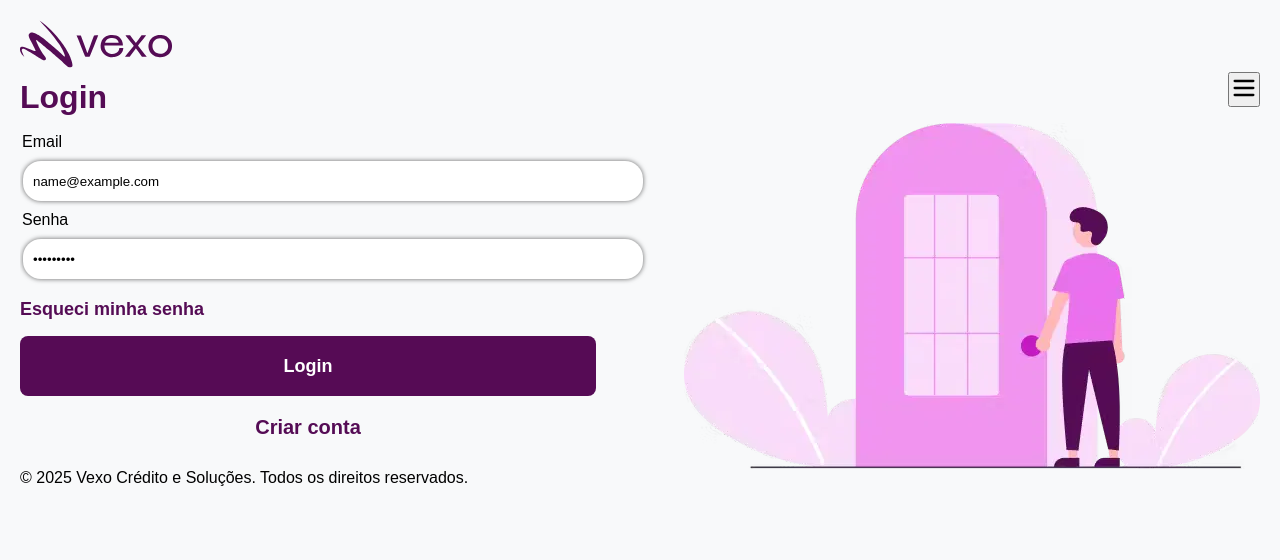
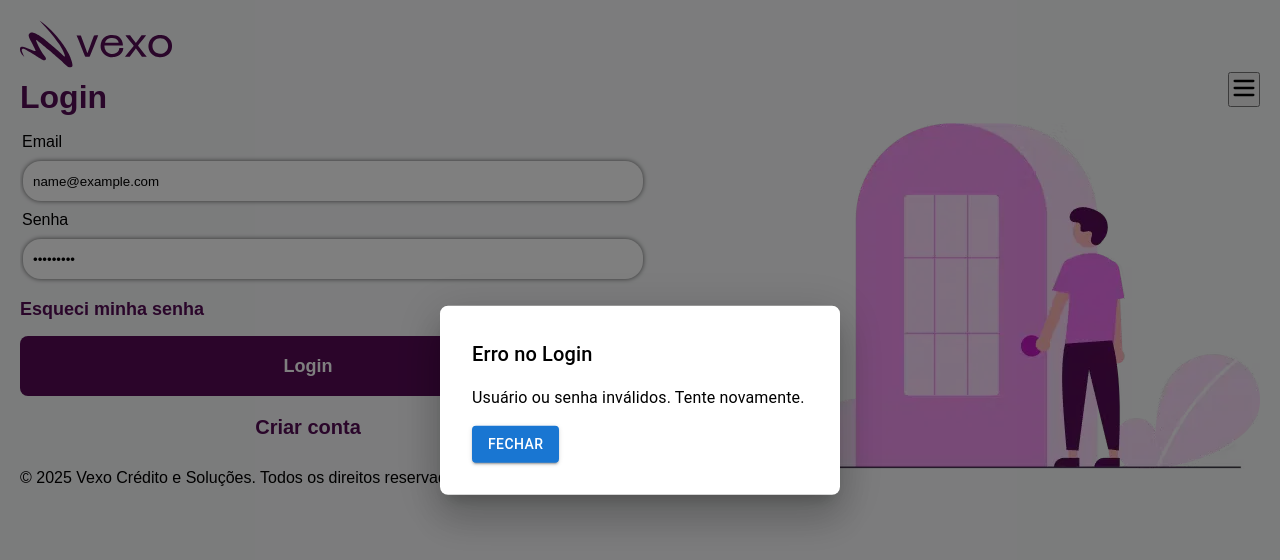
Before and after one commit to KevynVexo/atendimento-vexo-front, a Next.js app: page /login in a window 1280 px wide. Both pictures are taken after typing "name@example.com", "Sample123" into the empty fields and a click on the button "Login". Shown: the top 560 px of the page. Built offline with nearby package versions, Linux system fonts and the light colour scheme; no server answers.

Commit message:
Adicionando estrutura de modal simples para mostrar mensagens e durante mensagem de login incorreto

```diff
--- /dev/null
+++ b/app/components/modal/modal.message.tsx
@@ -0,0 +1,52 @@
+import * as React from "react";
+import Box from "@mui/material/Box";
+import Button from "@mui/material/Button";
+import Typography from "@mui/material/Typography";
+import Modal from "@mui/material/Modal";
+
+const style = {
+  position: "absolute",
+  top: "50%",
+  left: "50%",
+  transform: "translate(-50%, -50%)",
+  width: 400,
+  bgcolor: "background.paper",
+  borderRadius: "8px",
+  boxShadow: 24,
+  p: 4,
+  outline: "none", // Evita que a borda preta apareça ao redor do modal
+};
+
+interface BasicModalProps {
+  open: boolean;
+  onClose: () => void;
+  title: string;
+  message: string;
+}
+
+const BasicModal: React.FC<BasicModalProps> = ({ open, onClose, title, message }) => {
+  return (
+    <Modal
+      open={open}
+      onClose={onClose}
+      aria-labelledby="modal-title"
+      aria-describedby="modal-description"
+      disableAutoFocus
+      disableEnforceFocus
+    >
+      <Box sx={style}>
+        <Typography id="modal-title" variant="h6" component="h2">
+          {title}
+        </Typography>
+        <Typography id="modal-description" sx={{ mt: 2 }}>
+          {message}
+        </Typography>
+        <Button variant="contained" color="primary" onClick={onClose} sx={{ mt: 2 }}>
+          Fechar
+        </Button>
+      </Box>
+    </Modal>
+  );
+};
+
+export default BasicModal;
--- a/app/components/services/user.service.ts
+++ b/app/components/services/user.service.ts
@@ -8,13 +8,14 @@ class UserService {
 
       // Aqui, você pode tratar a resposta, como armazenar tokens ou redirecionar, etc.
       if (response.ok) {
-        alert("login feito com sucesso");
+        return {data:response.data,ok:response.ok};
       } else {
         console.error("Falha no login", response.data);
+        return {msg:"Erro: "+response.data,ok:response.ok};
       }
     } catch (error) {
       console.error("Erro no processo de login", error);
-      throw error;
+      return {msg:"Erro: "+error,ok:false};
     }
   }
 }
--- a/app/login/page.tsx
+++ b/app/login/page.tsx
@@ -5,15 +5,26 @@ import Footer from "../components/footer/Footer";
 import "../styles/login.css";
 import "../styles/global.css";
 import UserService from "../components/services/user.service";
+import BasicModal from "../components/modal/modal.message";
 
 const Login = () => {
-  // Estados para armazenar email e senha
   const [email, setEmail] = useState("");
   const [password, setPassword] = useState("");
+  const [openModal, setOpenModal] = useState(false);
+  const [modalTitle, setModalTitle] = useState("");
+  const [modalMessage, setModalMessage] = useState("");
 
-  // Função de login
+  const handleOpenModal = (title: string, message: string) => {
+    setModalTitle(title);
+    setModalMessage(message);
+    setOpenModal(true);
+  };
+
   async function authenticatorLogin() {
-    await UserService.login(email,password);
+    const res = await UserService.login(email, password);
+    if (!res.ok) {
+      handleOpenModal("Erro no Login", "Usuário ou senha inválidos. Tente novamente.");
+    }
   }
 
   return (
@@ -22,7 +33,6 @@ const Login = () => {
       <main className="flex-grow flex items-center justify-center">
         <div className="flex flex-wrap justify-between items-center max-w-4xl w-full p-8">
           <div className="flex-estrutura-divisao">
-            {/* Formulário de Login */}
             <div>
               <div className="bg-white p-8 rounded-lg shadow-md w-96 flex-form-login">
                 <form
@@ -39,7 +49,7 @@ const Login = () => {
                       type="email"
                       className="campo-formulario campo-login-senha"
                       value={email}
-                      onChange={(e) => setEmail(e.target.value)} // Atualiza o estado
+                      onChange={(e) => setEmail(e.target.value)}
                       required
                     />
                   </div>
@@ -51,7 +61,7 @@ const Login = () => {
                       type="password"
                       className="campo-formulario campo-login-senha"
                       value={password}
-                      onChange={(e) => setPassword(e.target.value)} // Atualiza o estado
+                      onChange={(e) => setPassword(e.target.value)}
                       required
                     />
                   </div>
@@ -62,10 +72,7 @@ const Login = () => {
                     >
                       Esqueci minha senha
                     </a>
-                    <button
-                      type="submit"
-                      className="botaoLogin"
-                    >
+                    <button type="submit" className="botaoLogin">
                       Login
                     </button>
                   </div>
@@ -82,18 +89,16 @@ const Login = () => {
                 </div>
               </div>
             </div>
-            {/* Ilustração */}
             <div className="hidden md:block">
-              <img
-                src="images/image-door.webp"
-                alt="Ilustração"
-                className="max-w-xs"
-              />
+              <img src="images/image-door.webp" alt="Ilustração" className="max-w-xs" />
             </div>
           </div>
         </div>
       </main>
       <Footer />
+
+      {/* Modal Importado */}
+      <BasicModal open={openModal} onClose={() => setOpenModal(false)} title={modalTitle} message={modalMessage} />
     </div>
   );
 };
--- a/package.json
+++ b/package.json
@@ -9,7 +9,10 @@
     "lint": "next lint"
   },
   "dependencies": {
+    "@emotion/react": "^11.14.0",
+    "@emotion/styled": "^11.14.0",
     "@hookform/resolvers": "^4.1.3",
+    "@mui/material": "^6.4.7",
     "lucide-react": "^0.479.0",
     "next": "15.2.2",
     "react": "^19.0.0",
```
Also changed, not shown: 1 other file (tests, documents, lock files or other folders).
